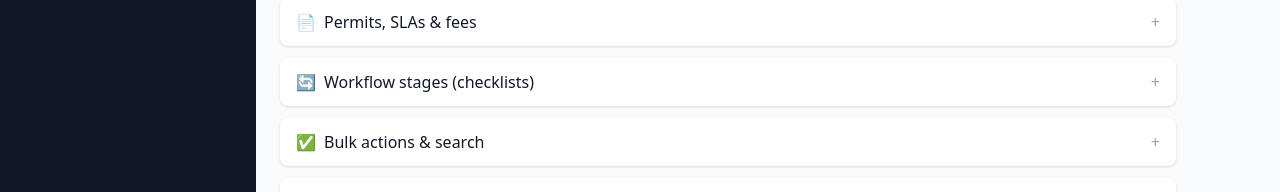
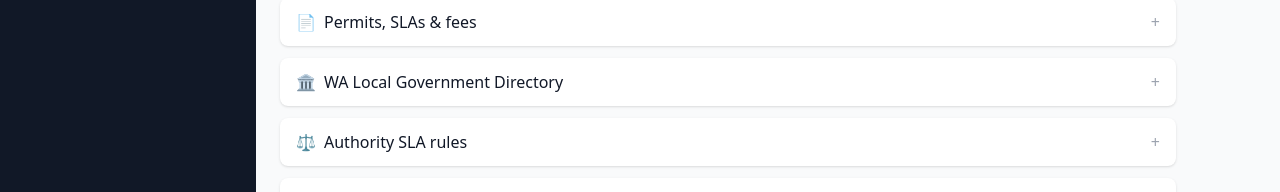
Before and after one commit to ausgreekdev-cpu/LUX-Traffic-Management, a React (Vite) app in the folder frontend/: page /help in a window 1280 px wide. Shown: the part 585-777 px from the top of the page. Built offline with nearby package versions, Linux system fonts and the light colour scheme; no server answers; sample sign-in values are in the browser's storage; the HTML template or start-up script is replaced by a standard one.

Commit message:
Add Help guides for WA Local Government Directory, SLA rules and signalised intersections

```diff
--- a/frontend/src/pages/Help.jsx
+++ b/frontend/src/pages/Help.jsx
@@ -35,6 +35,38 @@ const guides = [
       'Watch for <b>workflow triggers</b>: the app flags when a site sits within 30&nbsp;m of a signalised intersection (MRWA referral) or when MRWA referral is required but no MRWA permit exists. Resolve these on the permit page as they’re actioned.',
       'Record <b>fees</b> (application, assessment, daily occupancy, lane usage, bond…) and update their status as they are paid, waived or refunded.',
       'Approved permits carry an <b>expiry date</b> — the notification scanner reminds you when they are about to expire or have lapsed.'
+    ]
+  },
+  {
+    id: 'wa-directory',
+    icon: '🏛️',
+    title: 'WA Local Government Directory',
+    steps: [
+      'Open <b>Authorities</b> from the sidebar. The list is pre-loaded with all <b>139 local government authorities</b> from the published WA Local Government Directory — every city, town and shire — each showing its type, band and zone at a glance.',
+      'Click an authority to open its full record: <b>zone and band</b>, mayor / president, deputy and CEO, <b>councillors</b> (name, ward and term), <b>suburbs and localities</b> with postcodes, <b>council statistics</b> (population, electors, area, roads, rates, revenue, employees), the <b>meeting schedule</b> and <b>map coordinates</b>, plus contact details and ABN.',
+      'Filter the list with the search box — it matches <b>name</b>, <b>short name</b> or <b>zone</b>, so typing “Perth” or “metropolitan” narrows the list instantly.',
+      'Admins can refresh the directory from the published PDF: press <b>Import Directory PDF</b> (top-right of the Authorities page) and choose the file. The import takes about a second — it updates existing authorities, inserts new ones and leaves authorities you created yourself (e.g. MRWA, PTA) untouched. A confirmation shows how many were inserted and updated.'
+    ]
+  },
+  {
+    id: 'authority-sla',
+    icon: '⚖️',
+    title: 'Authority SLA rules',
+    steps: [
+      'Open <b>Authorities</b>, click an authority and scroll to the <b>SLA Rules</b> panel. Each row is one rule for a complexity — <b>Simple</b>, <b>Standard</b>, <b>Complex</b> or <b>Complex+Notice</b> — showing assessment, public-notice and buffer days.',
+      'Add a rule with the form below the list: choose the complexity, enter the assessment days and press <b>Add</b>.',
+      'Remove a rule with the <b>Del</b> button on its row.',
+      'The rules power the enforcement workflow: when a permit is submitted, the app uses the rule for that authority and complexity and adds assessment + public notice + buffer days to the submission date. The expected decision date is stored on the permit and shown in its <b>SLA Information</b> panel.'
+    ]
+  },
+  {
+    id: 'intersections',
+    icon: '🚦',
+    title: 'Signalised intersections (30m rule)',
+    steps: [
+      'Open <b>Authorities</b> and click an authority — if signalised intersections are recorded for it, the <b>Signalised Intersections (30m Rule)</b> panel lists each one with the intersection name, road, suburb and distance in metres.',
+      'Intersections are kept per authority, so a road near one council never affects permits lodged with another.',
+      'These records feed the <b>30&nbsp;m workflow trigger</b>: when a permit’s site sits within 30&nbsp;m of a signalised intersection, the app flags that an MRWA referral may be required. Resolve the trigger on the permit page once actioned.'
     ]
   },
   {
@@ -142,6 +174,14 @@ const faqs = [
   {
     q: 'How are SLA dates calculated?',
     a: 'For each authority and complexity (simple, standard, complex, complex with notice) an SLA rule defines assessment days, optional public-notice days and buffer days. On submit, the app adds all three to the submission date and stores the expected date on the permit.'
+  },
+  {
+    q: 'What is the WA Local Government Directory?',
+    a: 'It is the published list of Western Australia’s 139 local government authorities (cities, towns and shires). The app imports it so every council you work with is already in the system, complete with elected members, contact details, statistics, suburbs and meeting schedules. Admins can refresh it from the published PDF with Import Directory PDF on the Authorities page.'
+  },
+  {
+    q: 'Will importing the directory overwrite authorities I added myself?',
+    a: 'No. An import only updates or inserts the local governments found in the PDF. Authorities you created manually, such as MRWA or PTA, are left exactly as they are — and an import never deletes anything.'
   },
   {
     q: 'What are the MRWA / 30m signalised intersection triggers?',
```
